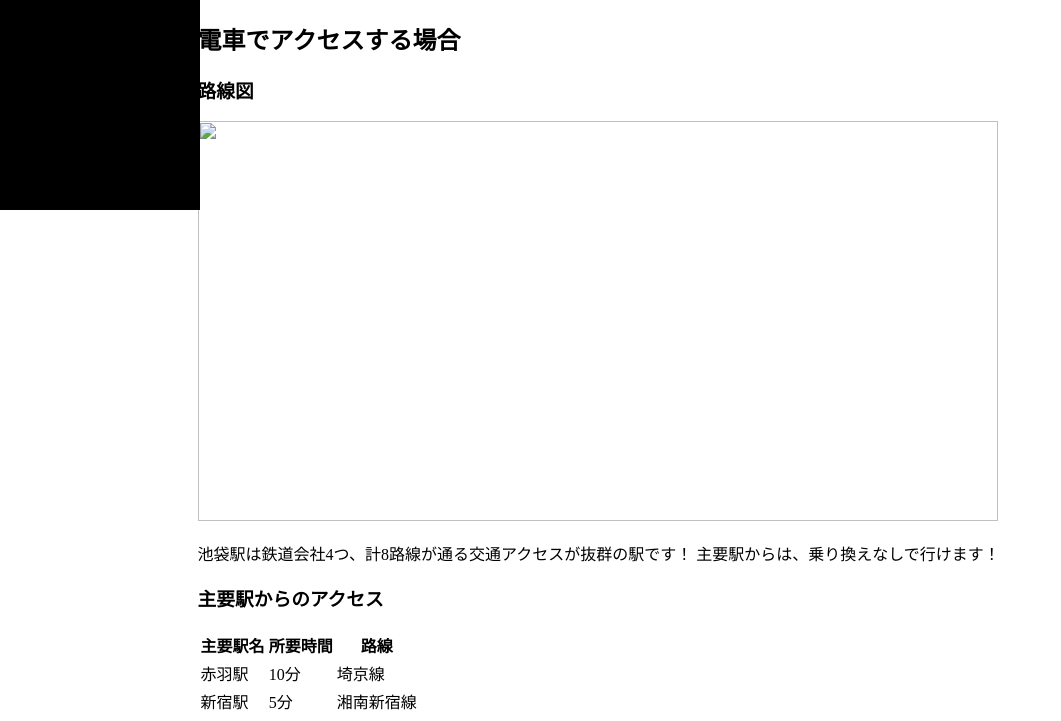
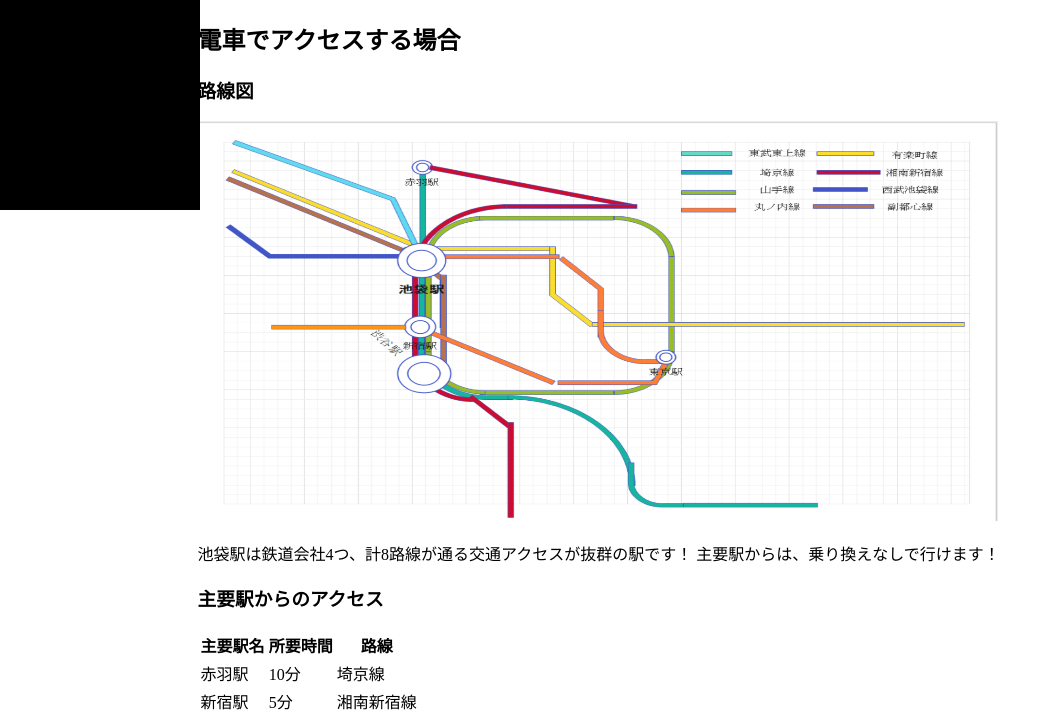
Before and after one commit to s1f102202673/my-website, a plain HTML site: page access.html in a window 1280 px wide. Shown: the part 590-1311 px from the top of the page, without its empty margins (0-1061 px from the left). Drawn offline with Linux system fonts and the light colour scheme; files whose address does not match are found by name.

Commit message:
画像のパス変更

```diff
--- a/access.html
+++ b/access.html
@@ -26,7 +26,7 @@
   <h2>電車でアクセスする場合</h2>
   <h3>路線図</h3>
 
-<img src="C:\Users\iniad\OneDrive - toyo.jp\画像\スクリーンショット\大大スクリーンショット 2022-07-14 005648.png" class="trainmap">
+<img src="C:\Users\iniad\Documents\GitHub\team-project1\路線図.png" class="trainmap">
 
   <p>池袋駅は鉄道会社4つ、計8路線が通る交通アクセスが抜群の駅です！
     主要駅からは、乗り換えなしで行けます！
```
Also changed, not shown: 路線図.png (added).
